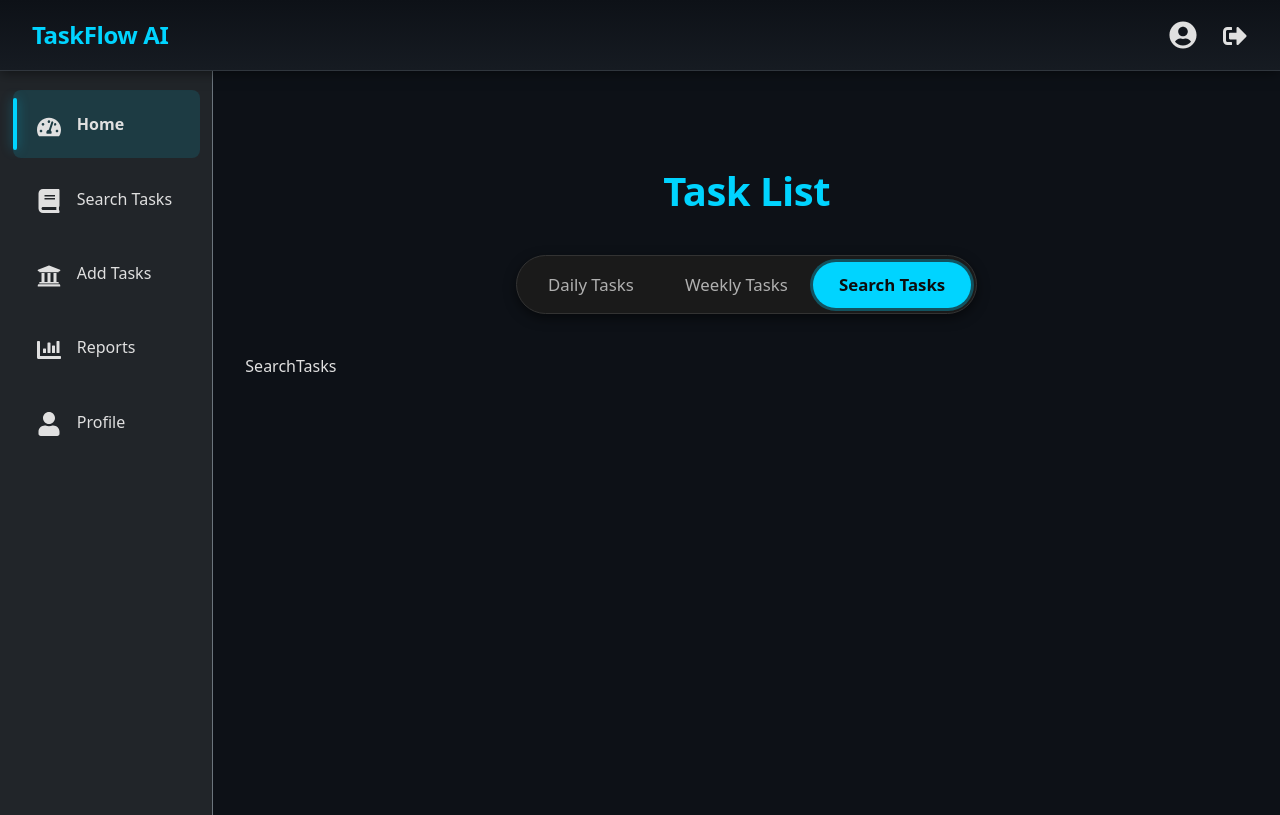
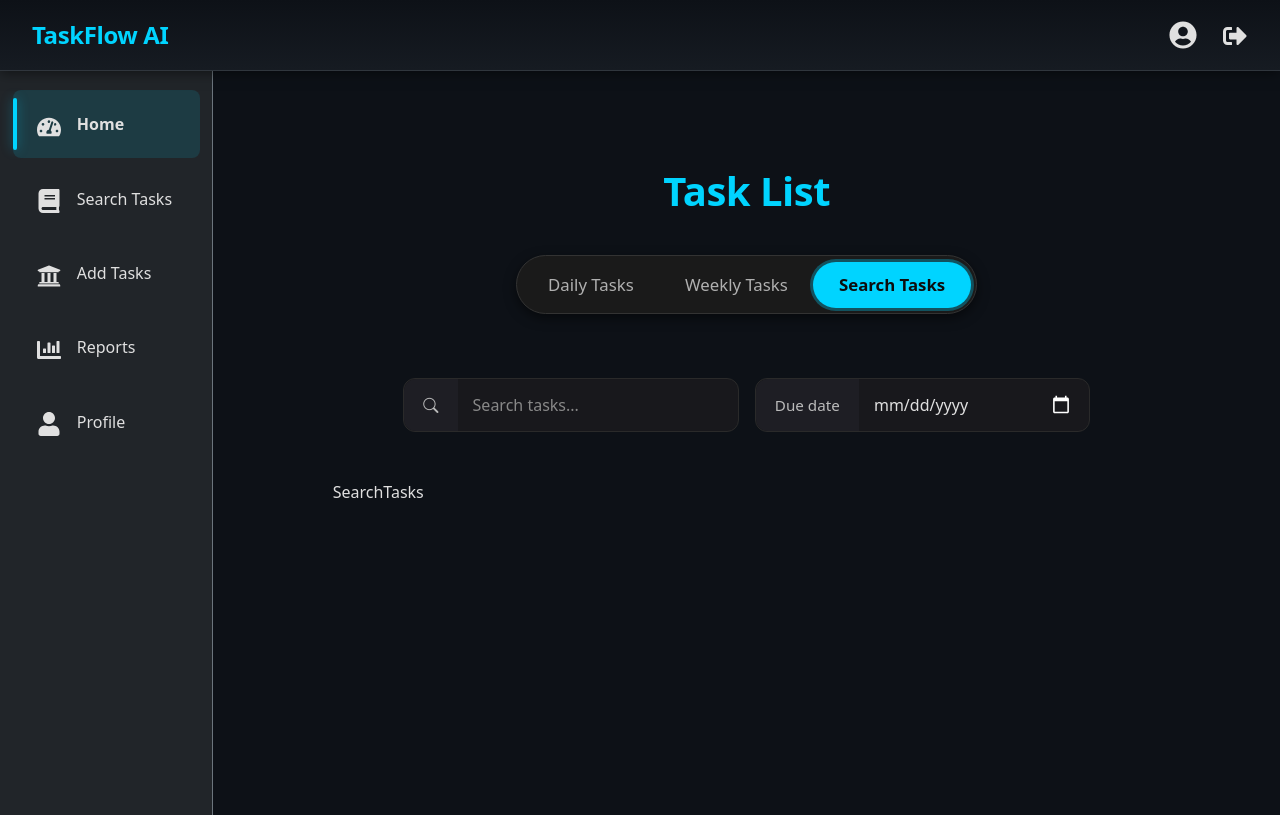
Before and after one commit to Deepening-Of-Proffesional-Skill/Task_Flow_AI_Analytics, a React app in the folder frontend/: page /home in a window 1280 px wide. Both pictures are taken after a click on the tab "Search Tasks". Built offline with nearby package versions, Linux system fonts and the light colour scheme; the HTML template or start-up script is replaced by a standard one.

Commit message:
Add search bar and due date filter to UI

```diff
--- a/frontend/src/App.jsx
+++ b/frontend/src/App.jsx
@@ -1,5 +1,6 @@
 import React from "react";
 import 'bootstrap/dist/css/bootstrap.min.css';
+import 'bootstrap-icons/font/bootstrap-icons.css'
 import { BrowserRouter as Router, Routes, Route } from "react-router-dom";
 import SignInForm from "./components/SignIn";
 import LogIn from "./components/Login";
--- a/frontend/src/components/showTasks/SearchTasks.jsx
+++ b/frontend/src/components/showTasks/SearchTasks.jsx
@@ -1,7 +1,44 @@
 import React from 'react'
+import { Col, Container, Form, InputGroup, Row} from 'react-bootstrap'
+import { useState } from 'react';
+import '../../css/searchTasks.css';
 
 export default function SearchTasks() {
+    const [searchTask, setSearchTask] = useState('');
+    const [selectedDueDate, setSelectedDueDate] = useState("");
   return (
-    <div>SearchTasks</div>
+    <Container className="tasks-wrapper py-4">
+        <Row className="g-3 mb-5 justify-content-center justify-content-center">
+            <Col xs={12} md={6} lg={5}>
+                <InputGroup className="search-tasks-input-group">
+                    <InputGroup.Text className="search-tasks-input-icon">
+                        <i className="bi bi-search"></i>
+                    </InputGroup.Text>
+                    <Form.Control
+                        className="search-tasks-search-input"
+                        type="text"
+                        placeholder="Search tasks..."
+                        value={searchTask}
+                        onChange={(e) => setSearchTask(e.target.value)}
+                    />
+                </InputGroup>
+            </Col>
+            <Col xs={12} md={6} lg={5}>
+                <InputGroup className="search-tasks-input-group">
+                    <InputGroup.Text className="search-tasks-input-icon">
+                        Due date
+                    </InputGroup.Text>
+                    <Form.Control
+                        className="search-tasks-date-input"
+                        type="date"
+                        name='dueDate'
+                        value={selectedDueDate}
+                        onChange={(e) => setSelectedDueDate(e.target.value)}
+                    />
+                </InputGroup>
+            </Col>
+        </Row>
+        SearchTasks
+    </Container>
   )
 }
--- /dev/null
+++ b/frontend/src/css/SearchTasks.css
@@ -0,0 +1,96 @@
+.search-tasks-wrapper {
+  max-width: 960px;
+  margin: 0 auto;
+}
+
+.search-tasks-wrapper .row {
+  align-items: center;
+}
+
+.search-tasks-input-group {
+  border-radius: 12px;
+  overflow: hidden;
+  background: #18181c;
+  border: 1px solid #2a2a2a;
+  transition: all 0.22s ease;
+  height: 54px;
+}
+
+.search-tasks-input-group:focus-within {
+  border-color: #00aaff;
+  box-shadow: 0 0 0 3px rgba(0, 170, 255, 0.18);
+}
+
+.search-tasks-input-icon {
+  background: #1e1e24;
+  border: none;
+  color: #bbb;
+  font-size: 0.95rem;
+  font-weight: 500;
+  padding: 0 1.2rem;
+  height: 100%;
+  display: flex;
+  align-items: center;
+  justify-content: center;
+  white-space: nowrap;
+  border-radius: 12px 0 0 12px;
+}
+
+.search-tasks-search-input {
+  background: transparent;
+  border: none;
+  color: #e0e0e0;
+  height: 100%;
+  padding: 0 1rem;
+  font-size: 1rem;
+}
+
+.search-tasks-search-input::placeholder {
+  color: #888;
+}
+
+.search-tasks-date-input {
+  background: transparent;
+  border: none;
+  color: #e0e0e0;
+  height: 100%;
+  padding: 0 1rem;
+  font-size: 1rem;
+  border-radius: 0 12px 12px 0;
+}
+
+.search-tasks-search-input:focus,
+.search-tasks-date-input:focus {
+  background: transparent !important;
+  color: #fff !important;
+  border-color: #00aaff !important;
+  box-shadow: 0 0 0 3px rgba(0, 170, 255, 0.18) !important;
+}
+
+.search-tasks-date-input::-webkit-calendar-picker-indicator {
+  filter: invert(0.85) brightness(1.8) hue-rotate(180deg) !important;
+  opacity: 1 !important;
+  cursor: pointer;
+  width: 20px;
+  height: 20px;
+}
+
+@media (max-width: 767px) {
+  .search-tasks-wrapper {
+    padding: 0 0.75rem;
+  }
+
+  .search-tasks-input-group {
+    height: 50px;
+  }
+
+  .search-tasks-input-icon {
+    padding: 0 1rem;
+    font-size: 0.9rem;
+  }
+
+  .search-tasks-search-input,
+  .search-tasks-date-input {
+    font-size: 0.95rem;
+  }
+}
```
